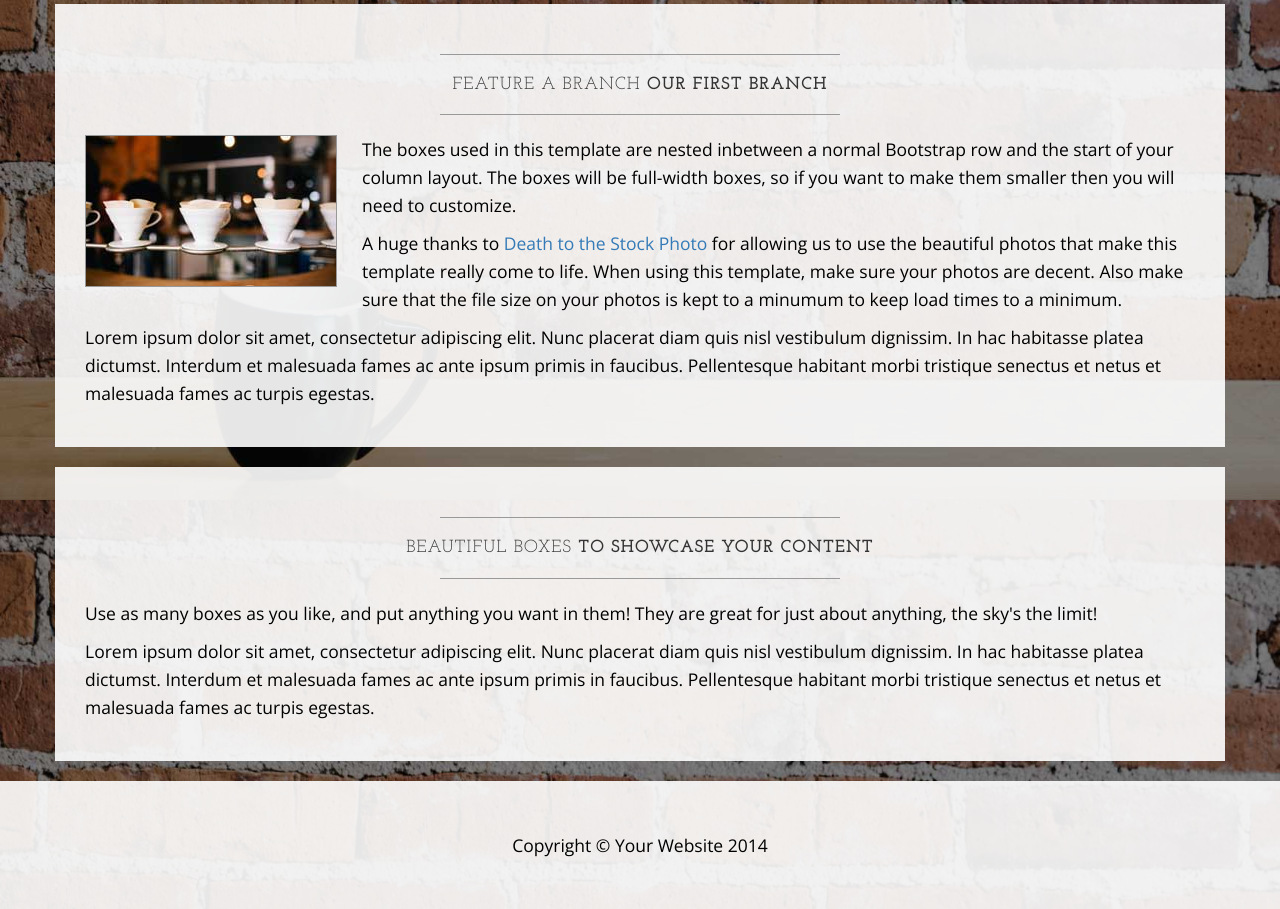
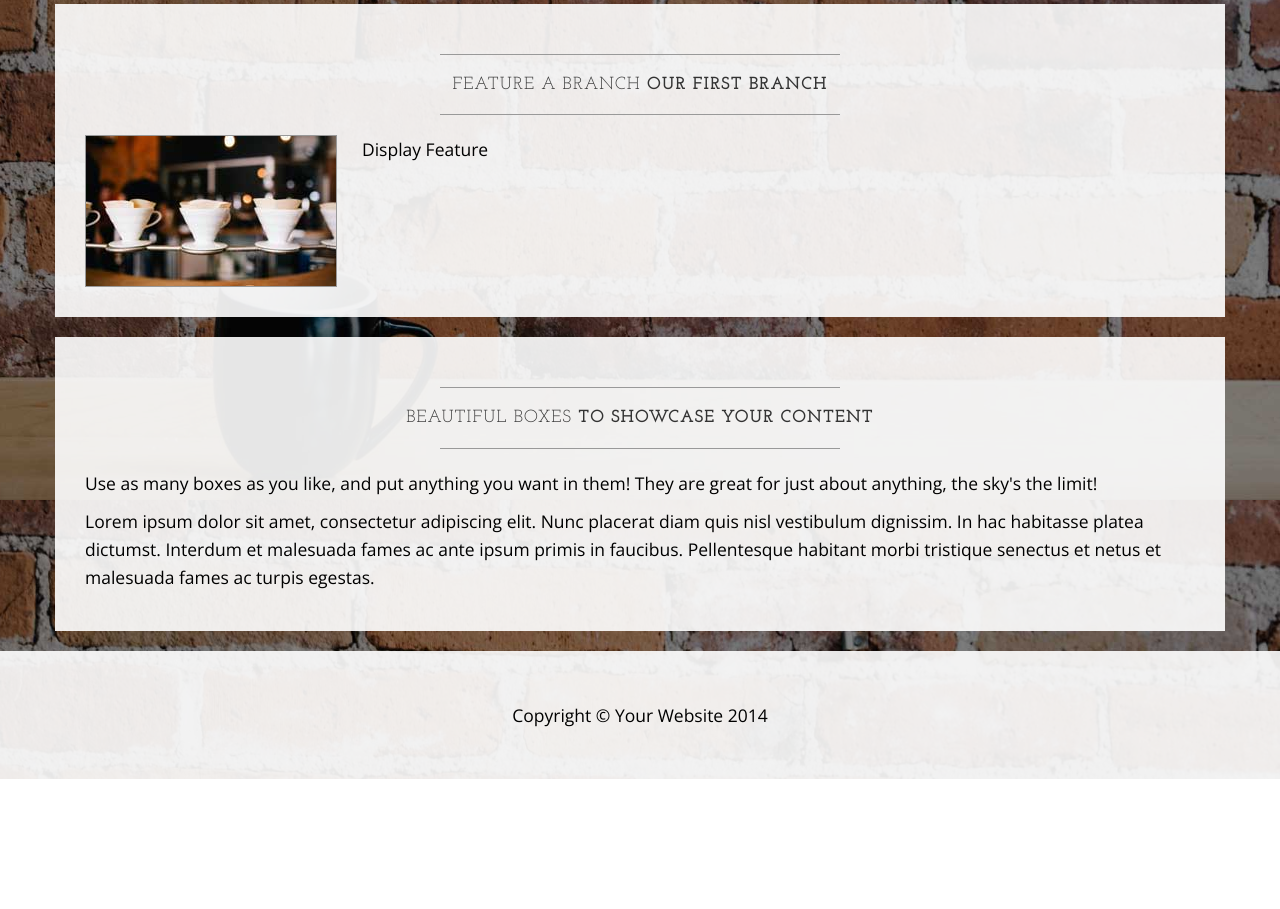
Before and after one commit to xisham/exp1, a plain HTML site: page index.html in a window 1280 px wide. Shown: the part 1100-2009 px from the top of the page. After the commit the page ends 1879 px from the top, so only its background shows below. Drawn offline with nearby package versions, Linux system fonts and the light colour scheme.

Commit message:
Change Text Lara

```diff
--- a/index.html
+++ b/index.html
@@ -129,9 +129,7 @@
                     <hr>
                     <img class="img-responsive img-border img-left" src="img/intro-pic.jpg" alt="">
                     <hr class="visible-xs">
-                    <p>The boxes used in this template are nested inbetween a normal Bootstrap row and the start of your column layout. The boxes will be full-width boxes, so if you want to make them smaller then you will need to customize.</p>
-                    <p>A huge thanks to <a href="http://join.deathtothestockphoto.com/" target="_blank">Death to the Stock Photo</a> for allowing us to use the beautiful photos that make this template really come to life. When using this template, make sure your photos are decent. Also make sure that the file size on your photos is kept to a minumum to keep load times to a minimum.</p>
-                    <p>Lorem ipsum dolor sit amet, consectetur adipiscing elit. Nunc placerat diam quis nisl vestibulum dignissim. In hac habitasse platea dictumst. Interdum et malesuada fames ac ante ipsum primis in faucibus. Pellentesque habitant morbi tristique senectus et netus et malesuada fames ac turpis egestas.</p>
+                    <p> Display Feature</p>
                 </div>
             </div>
         </div>
```
